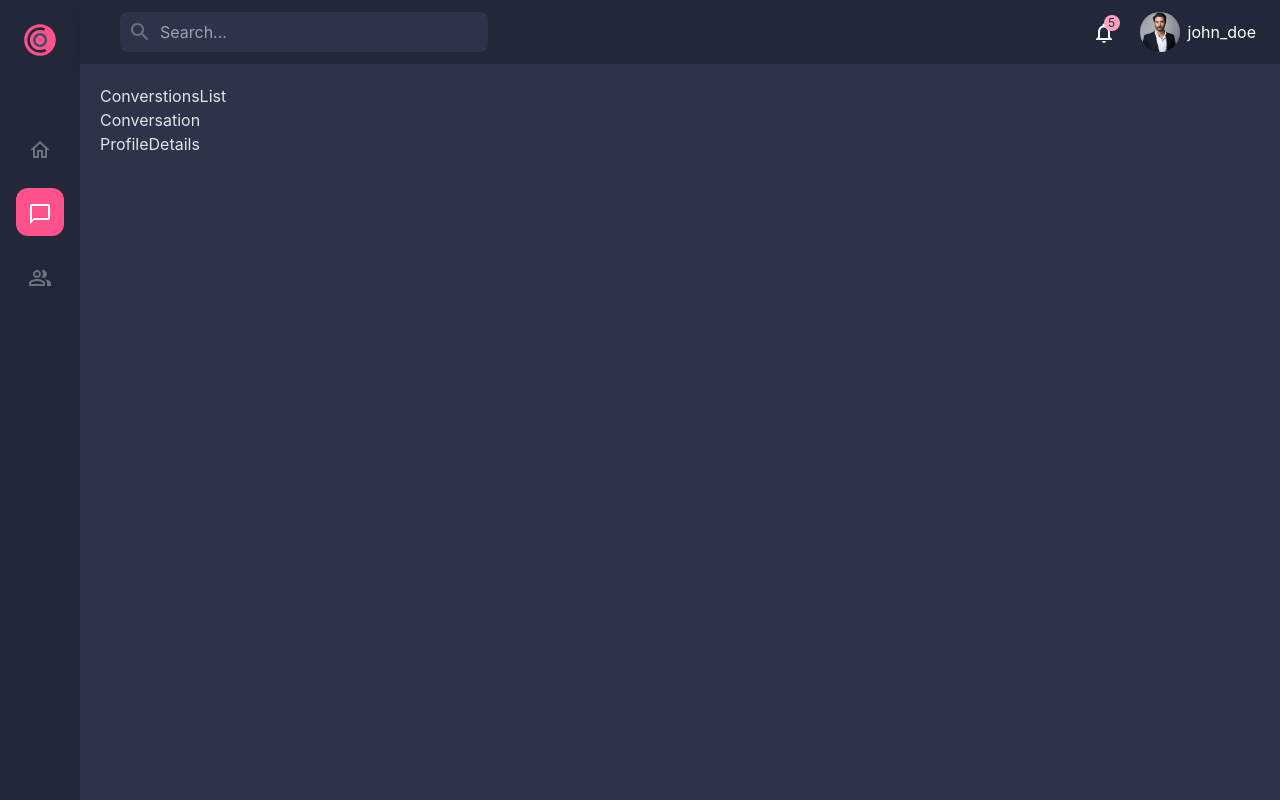
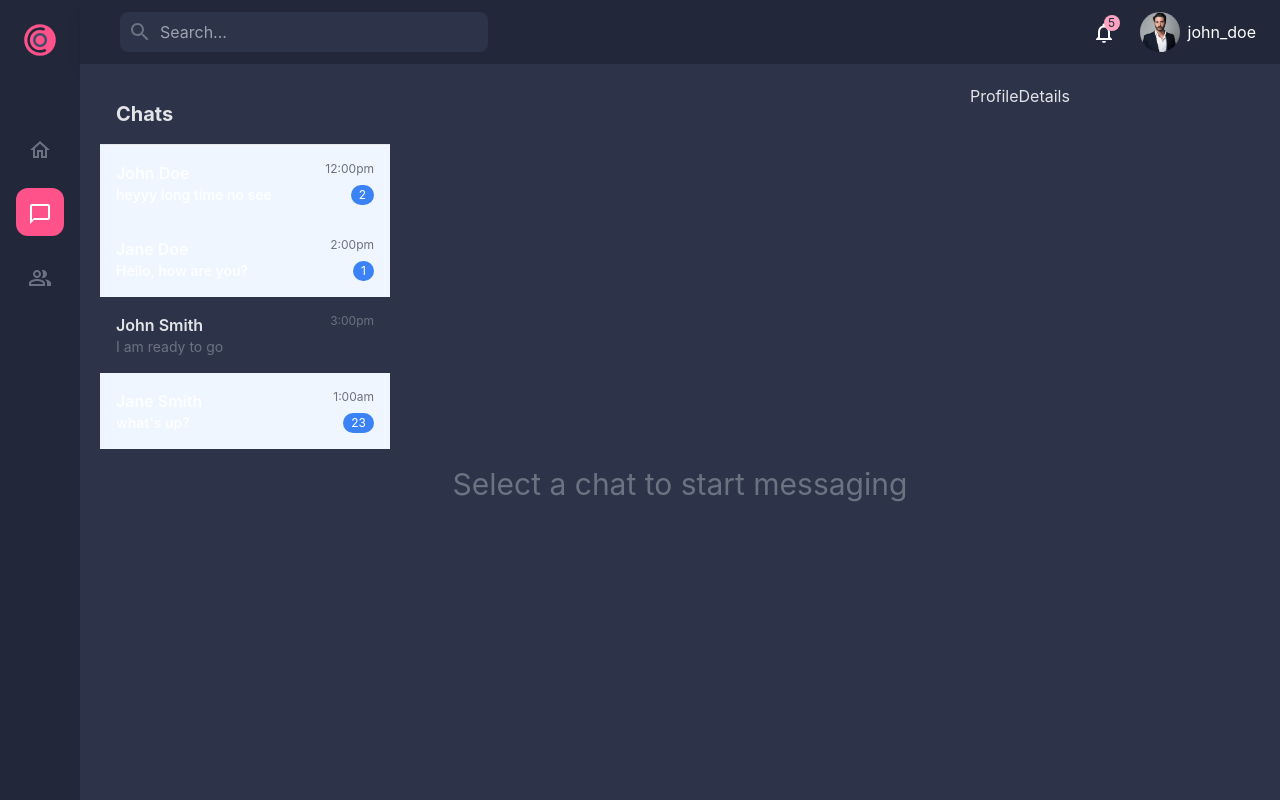
Before and after one commit to belkarto/convo, a React (Vite) app in the folder frontend/: page /chat in a window 1280 px wide. Built offline with nearby package versions, Linux system fonts and the light colour scheme.

Commit message:
add conversations list

```diff
--- a/frontend/src/pages/Chat/Chat.jsx
+++ b/frontend/src/pages/Chat/Chat.jsx
@@ -1,13 +1,62 @@
-import React from "react";
+import React, { useEffect, useState } from "react";
 import ConverstionsList from "./ConverstionsList";
 import ProfileDetails from "./ProfileDetails";
 import Conversation from "./Conversation";
 
 function Chat() {
+	const [conversations, setConversations] = useState([]);
+	const [selectedConversation, setSelectedConversation] = useState(null);
+
+	useEffect(() => {
+		const mockData = [
+			{
+				id: 1,
+				name: "John Doe",
+				status: "online",
+				lastMessage: "heyyy long time no see",
+				isItOwnMessage: false,
+				lastMessageTime: "12:00pm",
+				unreadMessages: 2
+			},
+			{
+				id: 2,
+				name: "Jane Doe",
+				status: "offline",
+				lastMessage: "Hello, how are you?",
+				isItOwnMessage: false,
+				lastMessageTime: "2:00pm",
+				unreadMessages: 1
+			},
+			{
+				id: 3,
+				name: "John Smith",
+				status: "online",
+				lastMessage: "I am ready to go",
+				isItOwnMessage: true,
+				lastMessageTime: "3:00pm",
+				unreadMessages: 0
+			},
+			{
+				id: 4,
+				name: "Jane Smith",
+				status: "offline",
+				lastMessage: "what's up?",
+				isItOwnMessage: false,
+				lastMessageTime: "1:00am",
+				unreadMessages: 23
+			}
+		];
+
+		setConversations(mockData);
+	}, []);
+
 	return (
-		<div>
-			<ConverstionsList />
-			<Conversation />
+		<div className="flex h-screen">
+			<ConverstionsList
+				conversations={conversations}
+				setSelectedConversation={setSelectedConversation}
+			/>
+			<Conversation selectedConversation={selectedConversation} />
 			<ProfileDetails />
 		</div>
 	);
--- a/frontend/src/pages/Chat/Conversation.jsx
+++ b/frontend/src/pages/Chat/Conversation.jsx
@@ -1,5 +1,21 @@
-function Conversation() {
-	return <div>Conversation</div>;
+import propTypes from "prop-types";
+
+function Conversation({ selectedConversation }) {
+	return (
+		<div className="w-1/2">
+			{selectedConversation ? (
+				selectedConversation.name
+			) : (
+				<div className="flex items-center justify-center h-full text-3xl text-gray-500">
+					Select a chat to start messaging
+				</div>
+			)}
+		</div>
+	);
 }
 
+Conversation.propTypes = {
+	selectedConversation: propTypes.object
+};
+
 export default Conversation;
--- a/frontend/src/pages/Chat/ConverstionsList.jsx
+++ b/frontend/src/pages/Chat/ConverstionsList.jsx
@@ -1,5 +1,47 @@
-function ConverstionsList() {
-	return <div>ConverstionsList</div>;
+import propTypes from "prop-types";
+
+function ConverstionsList({ conversations, setSelectedConversation }) {
+	return (
+		<div className="w-1/4  h-screen overflow-y-auto">
+			<div className="p-4 border-b flex justify-between items-center">
+				<h2 className="text-xl font-bold">Chats</h2>
+			</div>
+			{conversations.map((chat) => (
+				<div
+					key={chat.id}
+					className={`p-4 flex items-center hover:bg-vibrant-pink cursor-pointer
+            ${chat.unreadMessages > 0 ? "bg-blue-50" : ""}`}
+					onClick={() => setSelectedConversation(chat)}
+				>
+					<div className="flex-grow">
+						<div className="flex justify-between">
+							<span className="font-semibold">{chat.name}</span>
+							<span className="text-xs text-gray-500">
+								{chat.lastMessageTime}
+							</span>
+						</div>
+						<div className="flex justify-between">
+							<p
+								className={`text-sm truncate ${chat.isItOwnMessage ? "text-gray-500" : "font-semibold"}`}
+							>
+								{chat.lastMessage}
+							</p>
+							{chat.unreadMessages > 0 && (
+								<span className="bg-blue-500 text-white rounded-full px-2 py-0.5 text-xs">
+									{chat.unreadMessages}
+								</span>
+							)}
+						</div>
+					</div>
+				</div>
+			))}
+		</div>
+	);
 }
 
+ConverstionsList.propTypes = {
+	conversations: propTypes.array.isRequired,
+	setSelectedConversation: propTypes.func.isRequired
+};
+
 export default ConverstionsList;
```
Also changed, not shown: frontend/src/assets/conversationsList.json (added, +40 -0 lines).
